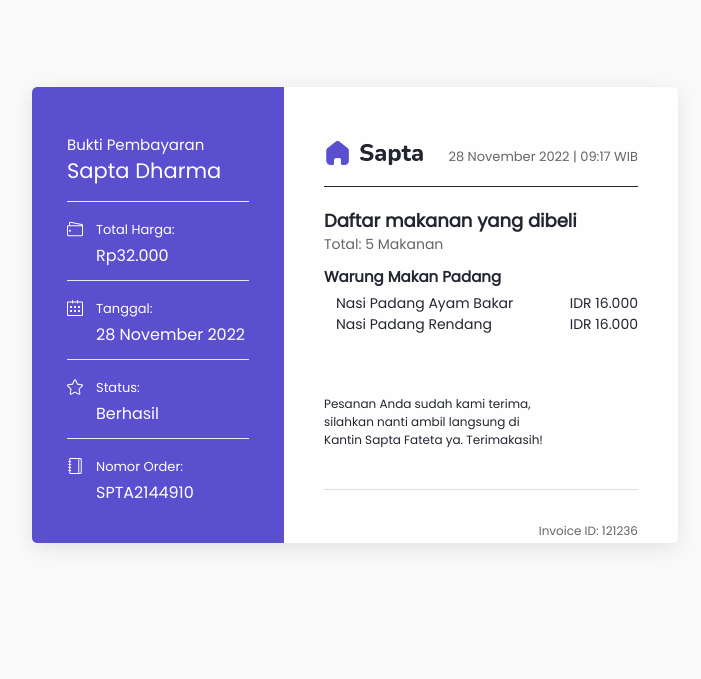
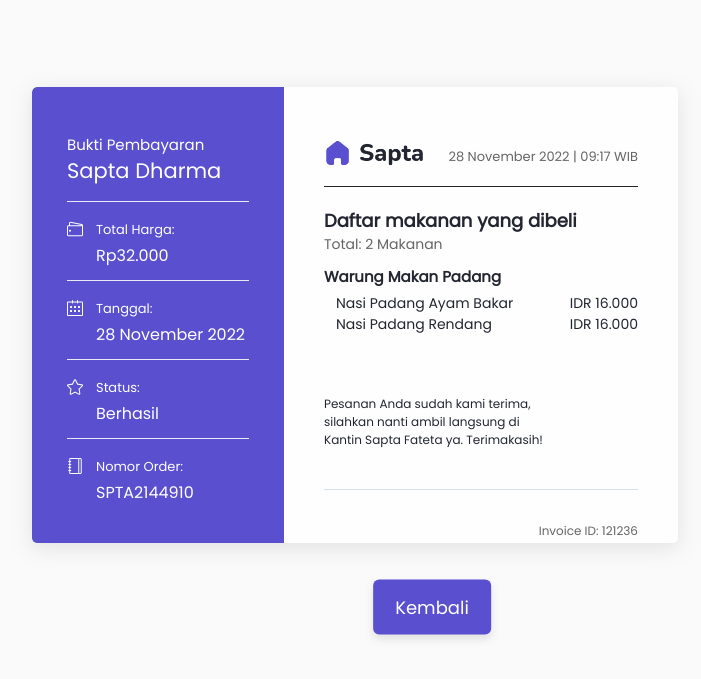
Before and after one commit to tegar2804/Sapta-Online, a PHP site: page /invoice.php in a window 1280 px wide. Shown: the part 73-752 px from the top of the page, without its empty margins (348-1049 px from the left). Run offline with PHP 8.4, Linux system fonts and the light colour scheme; some libraries are stand-ins or nearby versions.

Commit message:
backBtn invoice, connect invoice with cart

```diff
--- a/cartStyle.css
+++ b/cartStyle.css
@@ -448,7 +448,7 @@ input:checked+.radio-tile label {
 	padding: 13px 45px;
 }
 
-.btn-primary b {
+.btn-primary {
 	margin-right: 10px;
 }
 
--- a/config.php
+++ b/config.php
@@ -1,5 +1,5 @@
 <?php
-$db=pg_connect('host=localhost dbname=proyek_basdat user=postgres password=Pqlamz01#psql');
+$db=pg_connect('host=localhost dbname=proyek_basdat user=postgres password=student');
 if( !$db ){
     die("Gagal terhubung dengan database: " . pg_connect_error());
 }
--- a/invoice.php
+++ b/invoice.php
@@ -87,7 +87,7 @@
 
                 <div class="totalMakanan">
                     <h3>Daftar makanan yang dibeli</h3>
-                    <h4>Total: 5 Makanan</h4>
+                    <h4>Total: 2 Makanan</h4>
                 </div>
 
                 <div class="listMakanan">
@@ -113,5 +113,9 @@
         </div>
     </div>
 
+    <section class="backButton">
+        <button class="backBtn"><a href="cart.php">Kembali</a></button>
+    </section>
+
 </body>
 </html>
--- a/invoiceStyle.css
+++ b/invoiceStyle.css
@@ -368,3 +368,39 @@ h4 {
 	text-align: right;
 	margin-top: 0px !important;
 }
+
+.backButton {
+	position: absolute;
+	background: #e3f2fd;
+	margin-top: 680px;
+	margin-left: 780px;
+}
+
+.backButton button {
+	font-size: 18px;
+	font-weight: 400;
+	color: #FFFFFF;
+	padding: 14px 22px;
+	border: none;
+	background: #5A4FCF;
+	border-radius: 6px;
+	cursor: pointer;
+}
+
+.backButton button a {
+	font-size: 18px;
+	font-weight: 400;
+	color: #FFFFFF;
+}
+
+.backButton button:hover {
+	background-color: #265df2;
+}
+
+.backBtn {
+	position: absolute;
+	left: 50%;
+	top: 50%;
+	transform: translate(-50%, -50%);
+	box-shadow: 0 5px 10px rgba(0, 0, 0, 0.1);
+}
```
Also changed, not shown: cart.php (+9 -1 lines).
